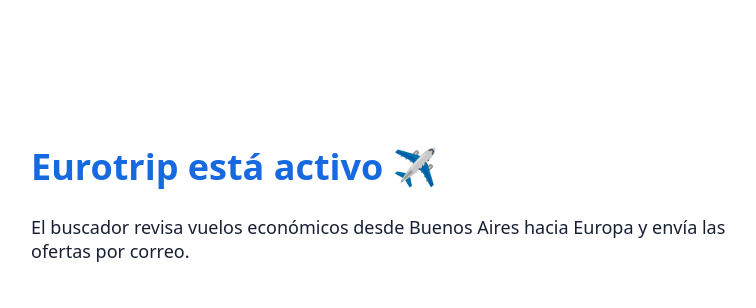
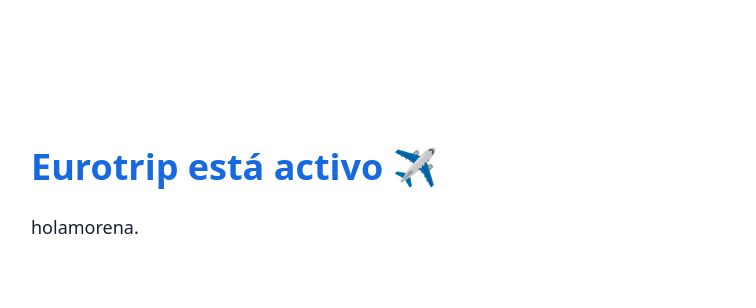
Before and after one commit to azulsalto/eurotrip-netlify, a website: page public/index.html in a window 1280 px wide. Shown: the part 26-334 px from the top of the page, without its empty margins (259-1015 px from the left). Drawn offline with Linux system fonts and the light colour scheme.

Commit message:
Update index.html

```diff
--- a/public/index.html
+++ b/public/index.html
@@ -5,5 +5,5 @@
 <title>Eurotrip</title>
 <style>body{font:18px system-ui;max-width:700px;margin:15vh auto;padding:24px;color:#172033}h1{color:#1769e0}</style>
 <h1>Eurotrip está activo ✈️</h1>
-<p>El buscador revisa vuelos económicos desde Buenos Aires hacia Europa y envía las ofertas por correo.</p>
+<p>holamorena.</p>
 </html>
```
